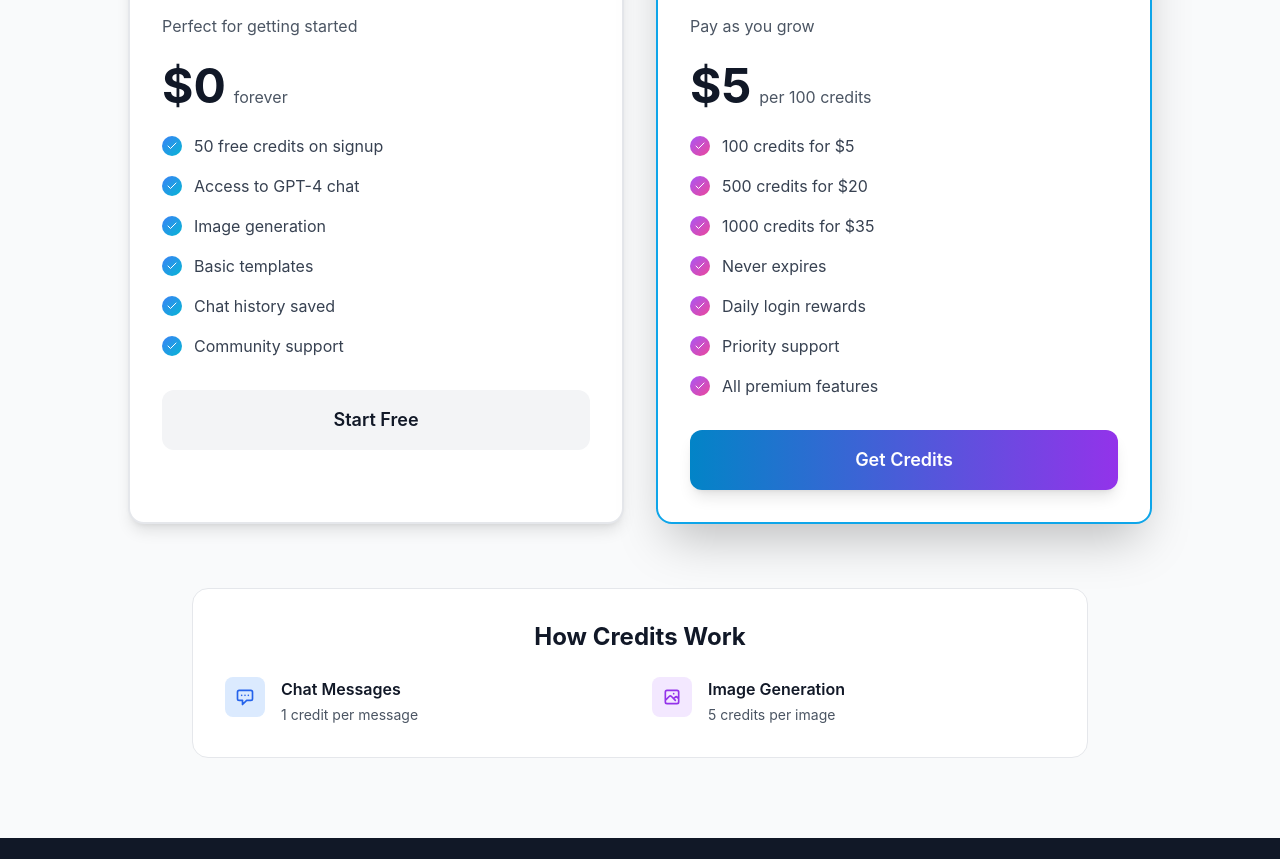
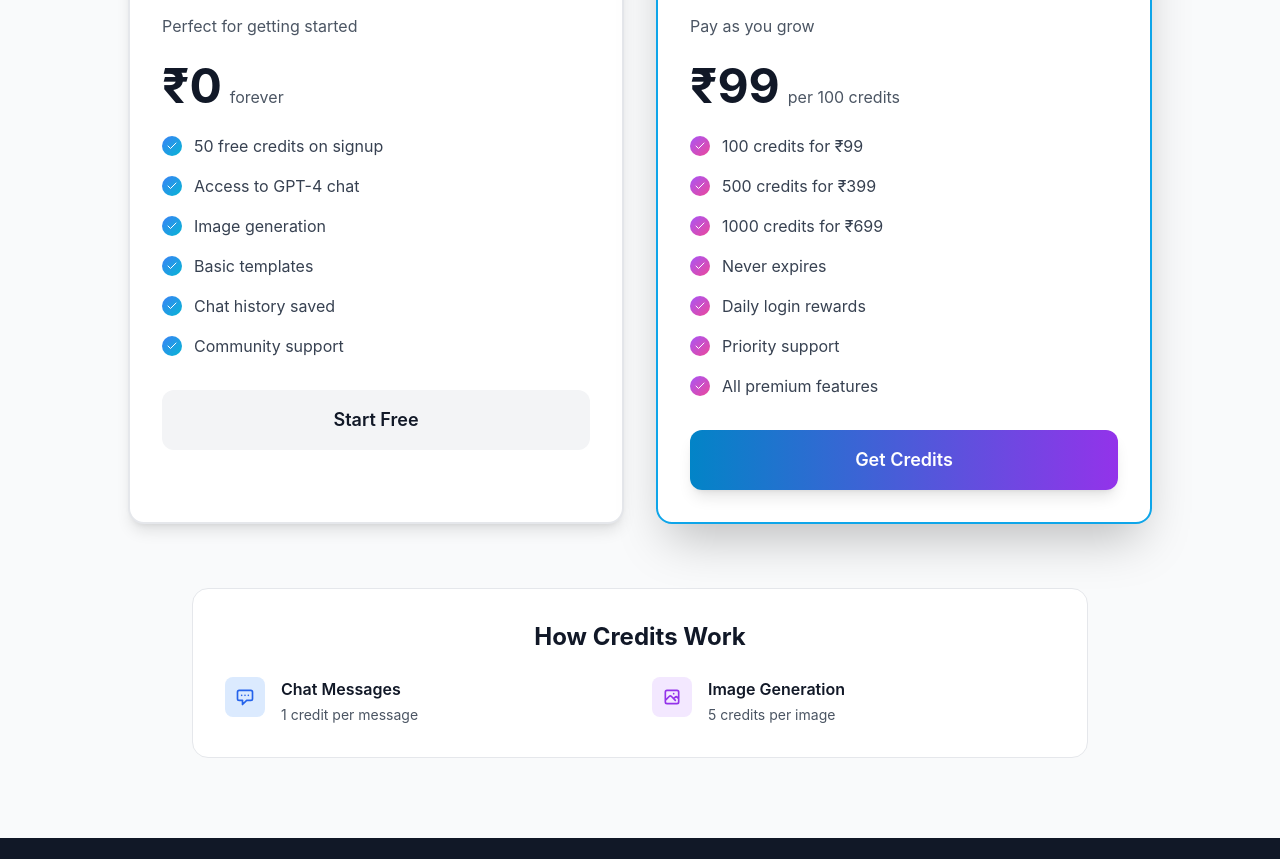
Before and after one commit to PromptedTech/AI-Platform, a Next.js app: page / in a window 1280 px wide. Shown: the part 2540-3399 px from the top of the page. Built offline with nearby package versions, Linux system fonts and the light colour scheme; no server answers.

Commit message:
Update pricing from dollars to Indian Rupees (₹)

```diff
--- a/components/landing/Pricing.js
+++ b/components/landing/Pricing.js
@@ -6,7 +6,7 @@ import { useAuth } from '../../contexts/AuthContext';
 const plans = [
   {
     name: 'Free',
-    price: '$0',
+    price: '₹0',
     period: 'forever',
     description: 'Perfect for getting started',
     icon: Zap,
@@ -24,15 +24,15 @@ const plans = [
   },
   {
     name: 'Credit Packs',
-    price: '$5',
+    price: '₹99',
     period: 'per 100 credits',
     description: 'Pay as you grow',
     icon: Crown,
     gradient: 'from-purple-500 to-pink-500',
     features: [
-      '100 credits for $5',
-      '500 credits for $20',
-      '1000 credits for $35',
+      '100 credits for ₹99',
+      '500 credits for ₹399',
+      '1000 credits for ₹699',
       'Never expires',
       'Daily login rewards',
       'Priority support',
```
